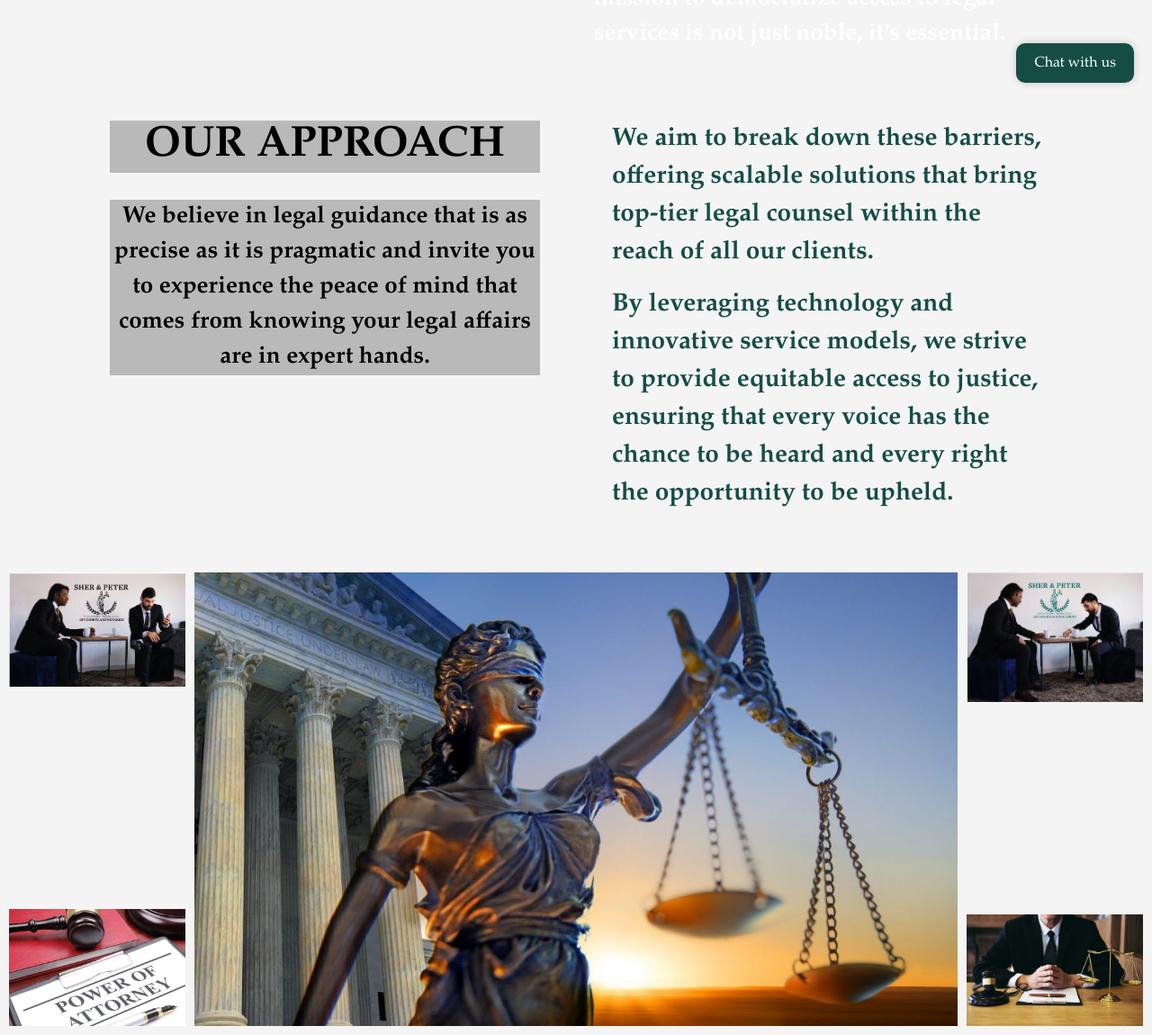
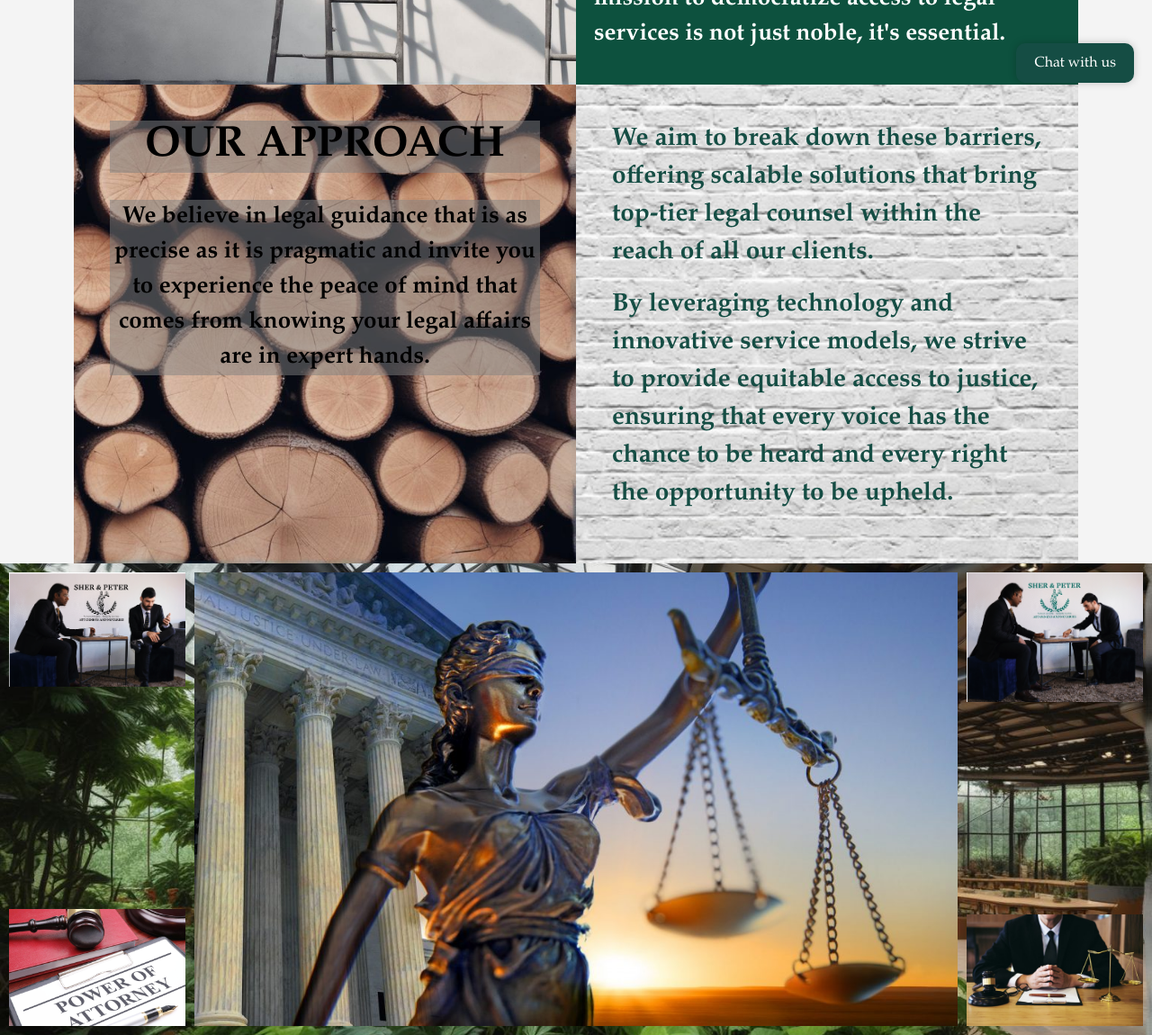
Before and after one commit to BrijeshRanchod/snp, a plain HTML site: page aboutus.html in a window 1280 px wide. Shown: the part 688-1838 px from the top of the page at 90% size. Drawn offline with nearby package versions, Linux system fonts and the light colour scheme; a script that the page names is missing; files whose address does not match are found by name.

Commit message:
Update AboutUs.css

```diff
--- a/AboutUs.css
+++ b/AboutUs.css
@@ -39,7 +39,7 @@ body {
 }
 
 .summary-section {
-    background-image: url('./background/exec-summ.jpeg');
+    background-image: url('./exec-summ.jpeg');
     background-size: cover;
     background-position: left;
     background-repeat: no-repeat;
@@ -72,7 +72,7 @@ body {
 }
 
 .vision-section {
-    background-image: url('./background/greenbkgrnd.png');
+    background-image: url('./greenbkgrnd.png');
     background-size: cover;
     background-position: right;
     background-repeat: no-repeat;
@@ -92,7 +92,7 @@ body {
 }
 
 .approach-section {
-    background-image: url('./background/logs.jpeg');
+    background-image: url('./logs.jpeg');
     background-size: cover;
     background-position: right;
     background-repeat: no-repeat;
@@ -120,7 +120,7 @@ body {
 }
 
 .solution-section {
-    background-image: url('./background/brickwall.jpg');
+    background-image: url('./brickwall.jpg');
     background-size: cover;
     background-position: center right;
     background-repeat: no-repeat;
@@ -143,7 +143,7 @@ body {
     width: 100%;
     padding: 10px;
     font-family: 'Palatino Linotype';
-    background-image: url('./background/green.jpeg'); /* Replace with your image URL */
+    background-image: url('./green.jpeg'); /* Replace with your image URL */
     background-attachment: fixed; /* Fix the background image */
     background-size: cover; /* Make sure the image covers the entire background */
     background-position: center; /* Center the image */
```
